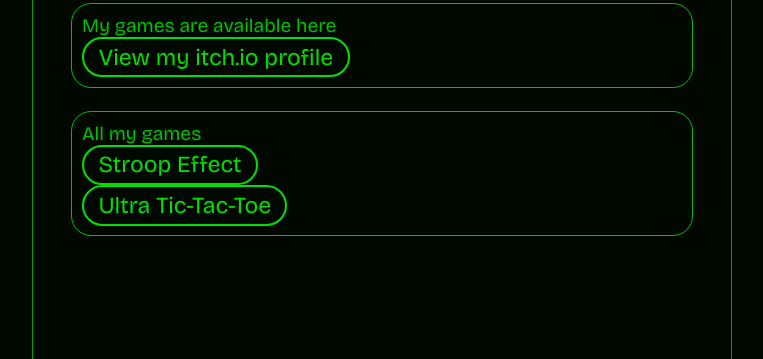
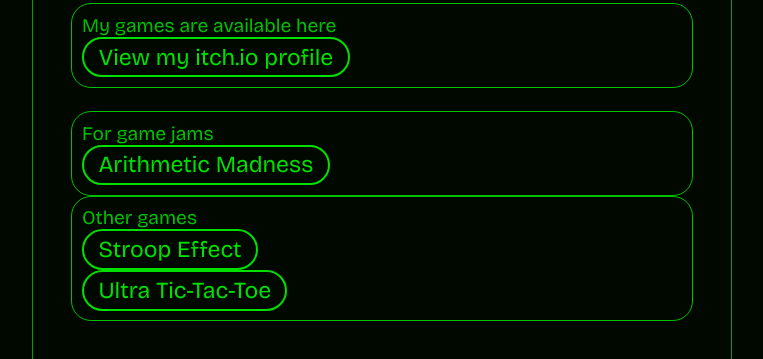
Before and after one commit to alexandre-roy64/website, a plain HTML site: page main/games/index.html in a window 1280 px wide. Shown: the part 183-542 px from the top of the page, without its empty margins (258-1021 px from the left). Drawn offline with nearby package versions, Linux system fonts and the light colour scheme; no server answers.

Commit message:
Added Arithmetic Madness game

```diff
--- a/main/_languages/en.json
+++ b/main/_languages/en.json
@@ -50,6 +50,8 @@
     "games.windowTitle": "Video games - Alexandre ROY's website",
     "games.availableHere": "My games are available here",
     "games.itch.io": "View my itch.io profile",
+    "games.forGameJams": "For game jams",
+    "games.otherGames": "Other games",
     "games.allGames": "All my games",
         "games.uttt.windowTitle": "Ultra Tic-Tac-Toe - Alexandre ROY's website",
         "games.uttt.rules": "Rules of the Game",
--- a/main/_languages/fr.json
+++ b/main/_languages/fr.json
@@ -50,6 +50,8 @@
     "games.windowTitle": "Jeux vidéo - Site web d'Alexandre ROY",
     "games.availableHere": "Mes jeux sont disponibles ici",
     "games.itch.io": "Voir mon profil itch.io",
+    "games.forGameJams": "Pour des game jams",
+    "games.otherGames": "Autres jeux",
     "games.allGames": "Tous mes jeux",
         "games.uttt.windowTitle": "Ultra Tic-Tac-Toe - Site web d'Alexandre ROY",
         "games.uttt.rules": "Règles du jeu",
--- a/main/games/index.html
+++ b/main/games/index.html
@@ -19,7 +19,11 @@
     </div>
     <br>
     <div class="group">
-        <text data-i18n="games.allGames"></text><br>
+        <text data-i18n="games.forGameJams"></text><br>
+        <a href="https://alexandre-roy64.itch.io/arithmetic-madness" target="_blank" data-umami-event="games:arithmetic-madness"><button>Arithmetic Madness</button></a><br>
+    </div>
+    <div class="group">
+        <text data-i18n="games.otherGames"></text><br>
         <a href="https://alexandre-roy64.itch.io/stroop-effect" target="_blank" data-umami-event="games:stroop-effect"><button>Stroop Effect</button></a><br>
         <a href="uttt"><button>Ultra Tic-Tac-Toe</button></a><br>
     </div>
```
